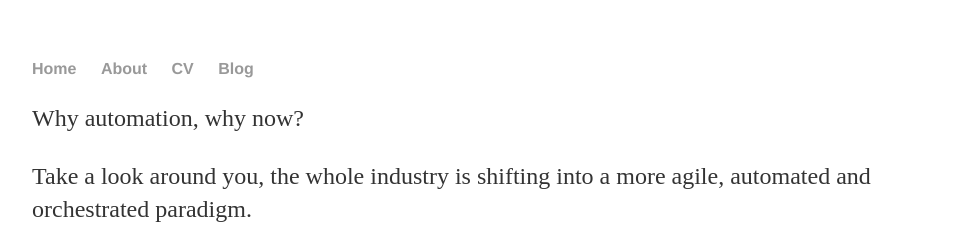
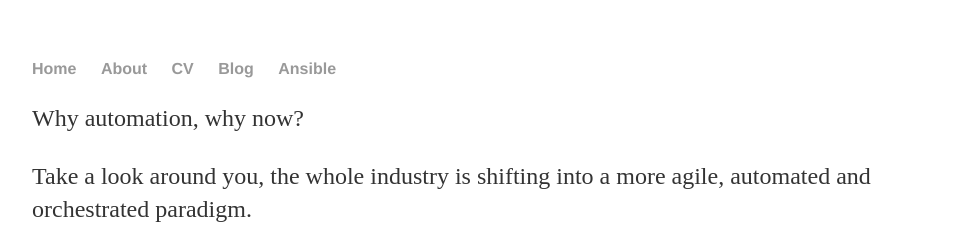
Before and after one commit to craigeowen/craigeowen.github.io, a Jekyll site: the page built from about/2018-04-26-about.md, in a window 1280 px wide. Shown: the top 252 px of the page, without its empty margins (160-1119 px from the left). Built offline with Jekyll 4.4.1, drawn with Linux system fonts in a browser that asks for light colours; our own code applies the rules of GitHub Pages for plain Markdown files.

Commit message:
Update default.html

```diff
--- a/_layouts/default.html
+++ b/_layouts/default.html
@@ -12,6 +12,7 @@
 		        	<li><a href="/about">About</a></li>
 	        		<li><a href="/cv">CV</a></li>
 	        		<li><a href="/blog">Blog</a></li>
+				<li><a href="/ansible">Ansible</a></li>
 	    		</ul>
 			</nav>
 			<div class="container">
```
